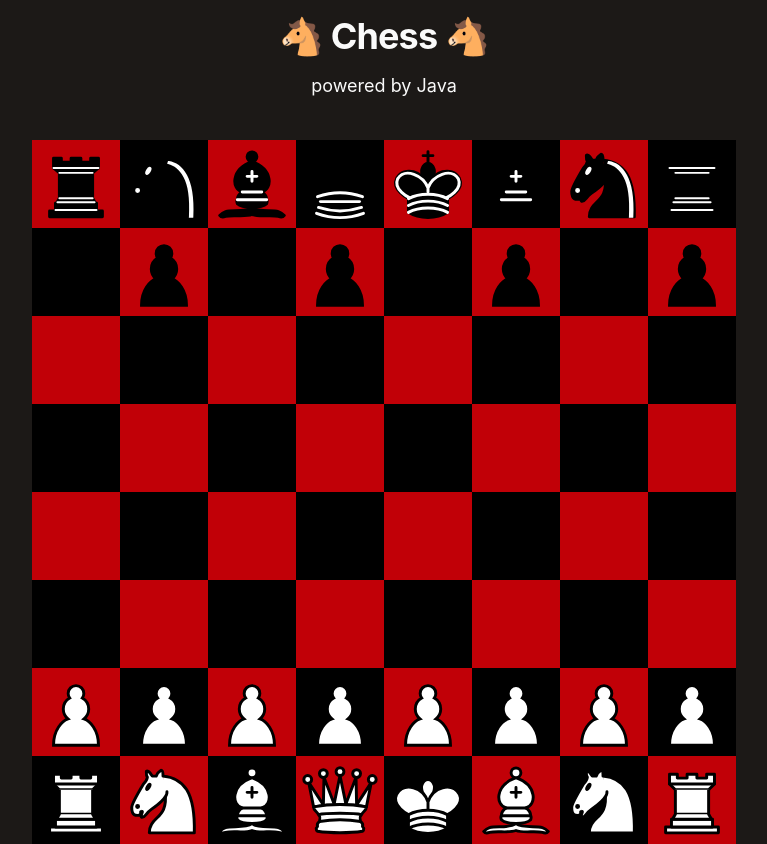
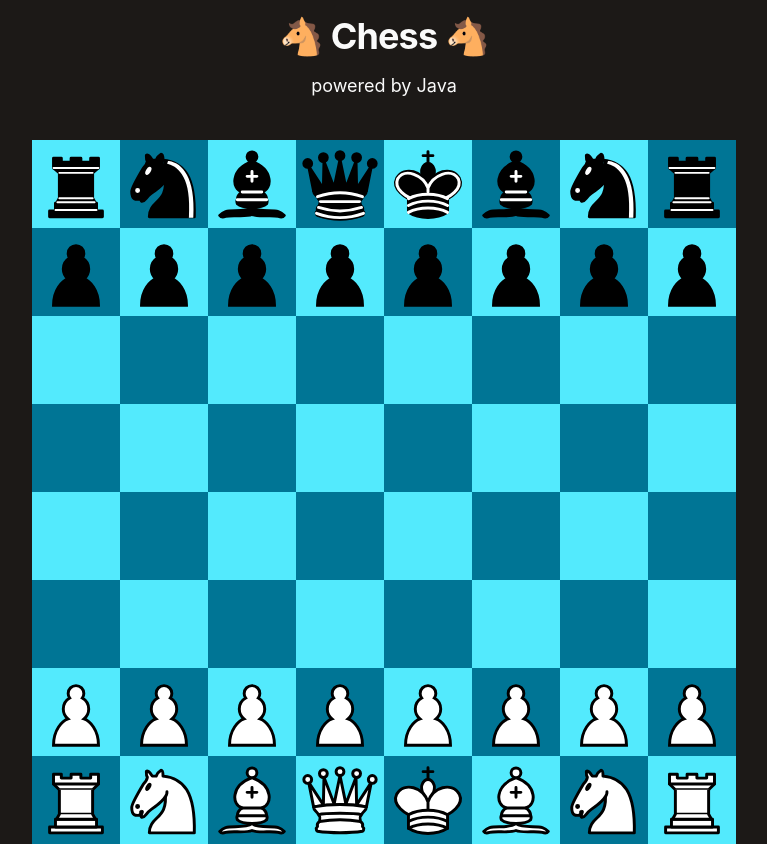
Before and after one commit to Nodo1221/Chess, a Vue app in the folder client/: page / in a window 1280 px wide. Shown: the whole page, without its empty margins (256-1023 px from the left). Built offline with nearby package versions, Linux system fonts and the light colour scheme.

Commit message:
Aqua blue

```diff
--- a/client/src/components/Board.vue
+++ b/client/src/components/Board.vue
@@ -8,7 +8,7 @@ const boardSize = ref(props.size ?? 704);
 function colour(square: number) {
     const row = Math.floor((square - 1) / 8);
     const col = (square - 1) % 8;
-    return (row + col) % 2 === 0 ? 'bg-red-700' : 'bg-black';
+    return (row + col) % 2 === 0 ? 'bg-cyan-300' : 'bg-cyan-700';
 }
 
 // ── resize ────────────────────────────────────────────────────────────────────
```
